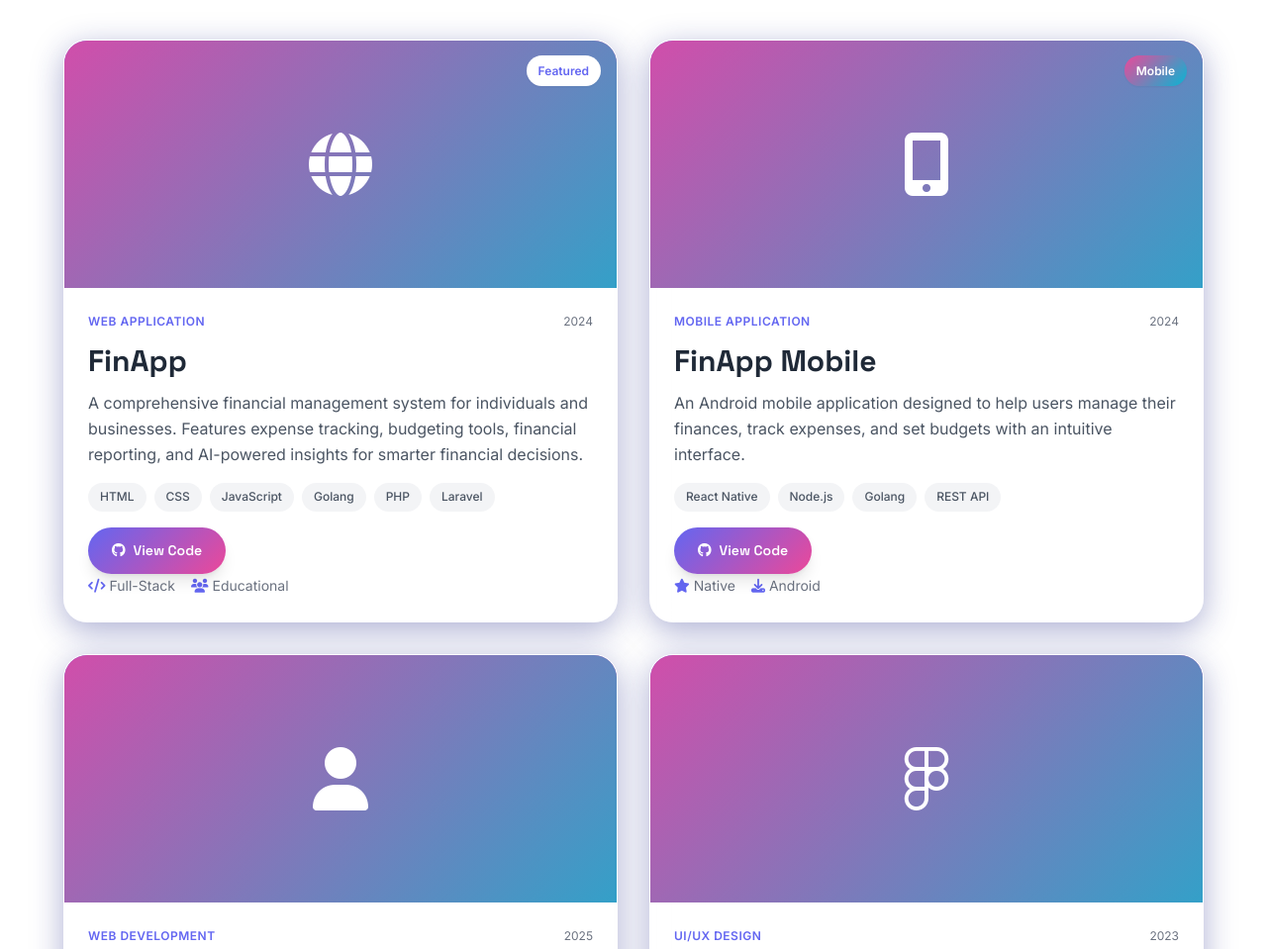
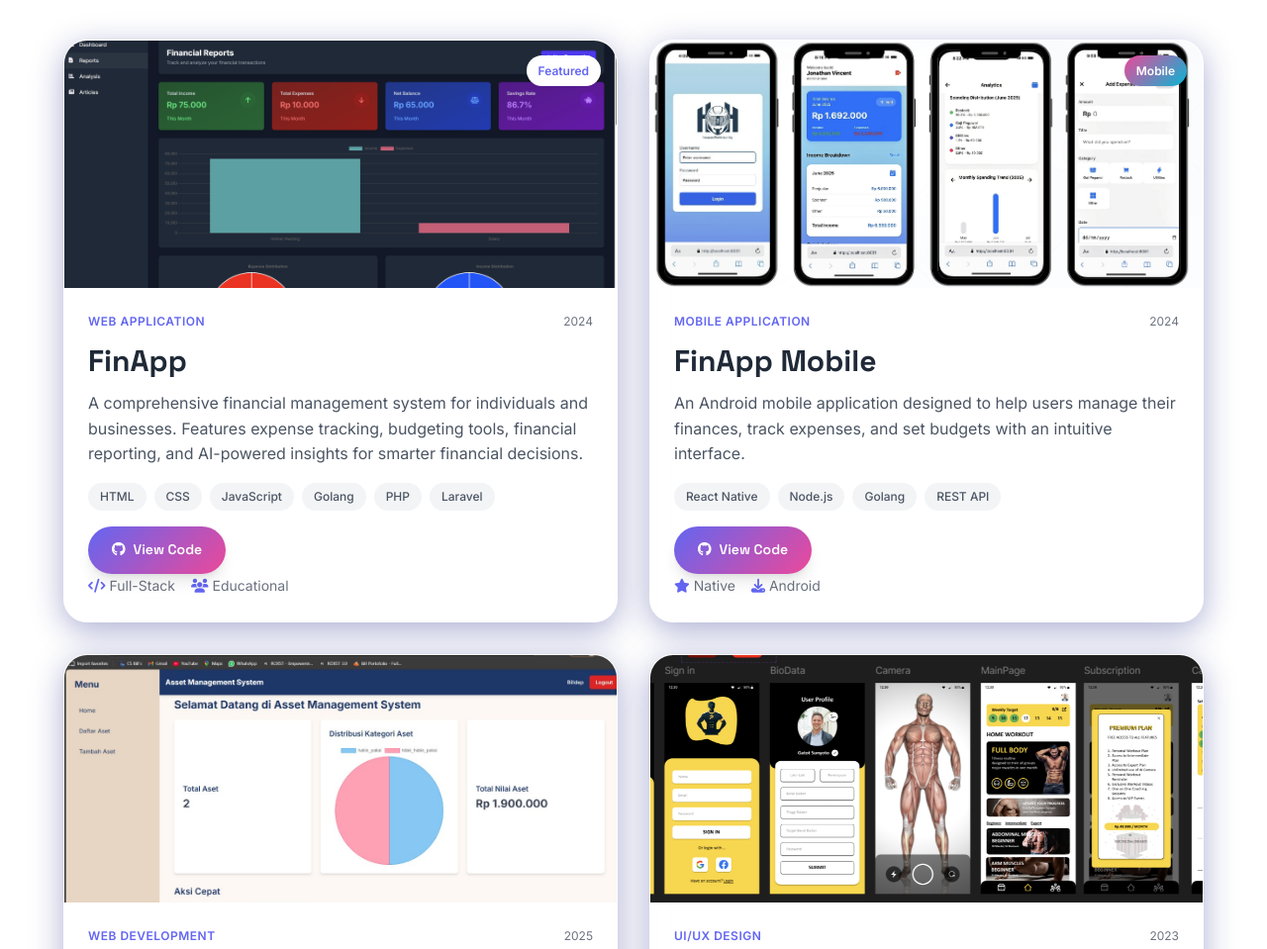
Before and after one commit to Flourenciacoy/portofolio, a website: page index.html in a window 1280 px wide. Shown: the part 6660-7619 px from the top of the page at 99% size. Drawn offline with nearby package versions, Linux system fonts and the light colour scheme.

Commit message:
Adding picture for the project

```diff
--- a/css/style.css
+++ b/css/style.css
@@ -1133,6 +1133,18 @@ section {
     overflow: hidden;
 }
 
+.project-screenshot {
+    width: 100%;
+    height: 100%;
+    object-fit: cover;
+    object-position: center;
+    transition: transform var(--transition-base);
+}
+
+.project-card:hover .project-screenshot {
+    transform: scale(1.05);
+}
+
 .project-placeholder {
     width: 100%;
     height: 100%;
--- a/index.html
+++ b/index.html
@@ -653,10 +653,7 @@
                 <!-- Web Project 1 -->
                 <div class="project-card glass-card" data-category="web" data-aos="zoom-in" data-aos-delay="100">
                     <div class="project-image">
-                        <div class="project-placeholder">
-                            <div class="project-bg-gradient"></div>
-                            <i class="fas fa-globe"></i>
-                        </div>
+                        <img src="files/Screenshot 2025-06-12 003902.png" alt="FinApp Web Application Screenshot" class="project-screenshot">
                         <div class="project-status">
                             <span class="status-badge">Featured</span>
                         </div>
@@ -703,10 +700,7 @@
                 <!-- Mobile Project -->
                 <div class="project-card glass-card" data-category="mobile" data-aos="zoom-in" data-aos-delay="200">
                     <div class="project-image">
-                        <div class="project-placeholder">
-                            <div class="project-bg-gradient"></div>
-                            <i class="fas fa-mobile-alt"></i>
-                        </div>
+                        <img src="files/Screenshot 2025-09-30 232512.png" alt="FinApp Mobile Screenshot" class="project-screenshot">
                         <div class="project-status">
                             <span class="status-badge trending">Mobile</span>
                         </div>
@@ -750,10 +744,7 @@
                 <!-- Web Project 2 -->
                 <div class="project-card glass-card" data-category="web" data-aos="zoom-in" data-aos-delay="300">
                     <div class="project-image">
-                        <div class="project-placeholder">
-                            <div class="project-bg-gradient"></div>
-                            <i class="fas fa-user"></i>
-                        </div>
+                        <img src="files/GKJW.jpg" alt="GKJW Website Screenshot" class="project-screenshot">
                     </div>
                     <div class="project-content">
                         <div class="project-meta">
@@ -797,10 +788,7 @@
                 <!-- Figma Design Project -->
                 <div class="project-card glass-card" data-category="design" data-aos="zoom-in" data-aos-delay="400">
                     <div class="project-image">
-                        <div class="project-placeholder">
-                            <div class="project-bg-gradient"></div>
-                            <i class="fab fa-figma"></i>
-                        </div>
+                        <img src="files/Screenshot 2025-09-30 214913.png" alt="BeFit Figma Design Screenshot" class="project-screenshot">
                     </div>
                     <div class="project-content">
                         <div class="project-meta">
```
Also changed, not shown: files/GKJW.jpg (added), files/Screenshot 2025-06-12 003902.png (added), files/Screenshot 2025-09-30 232512.png (added).
